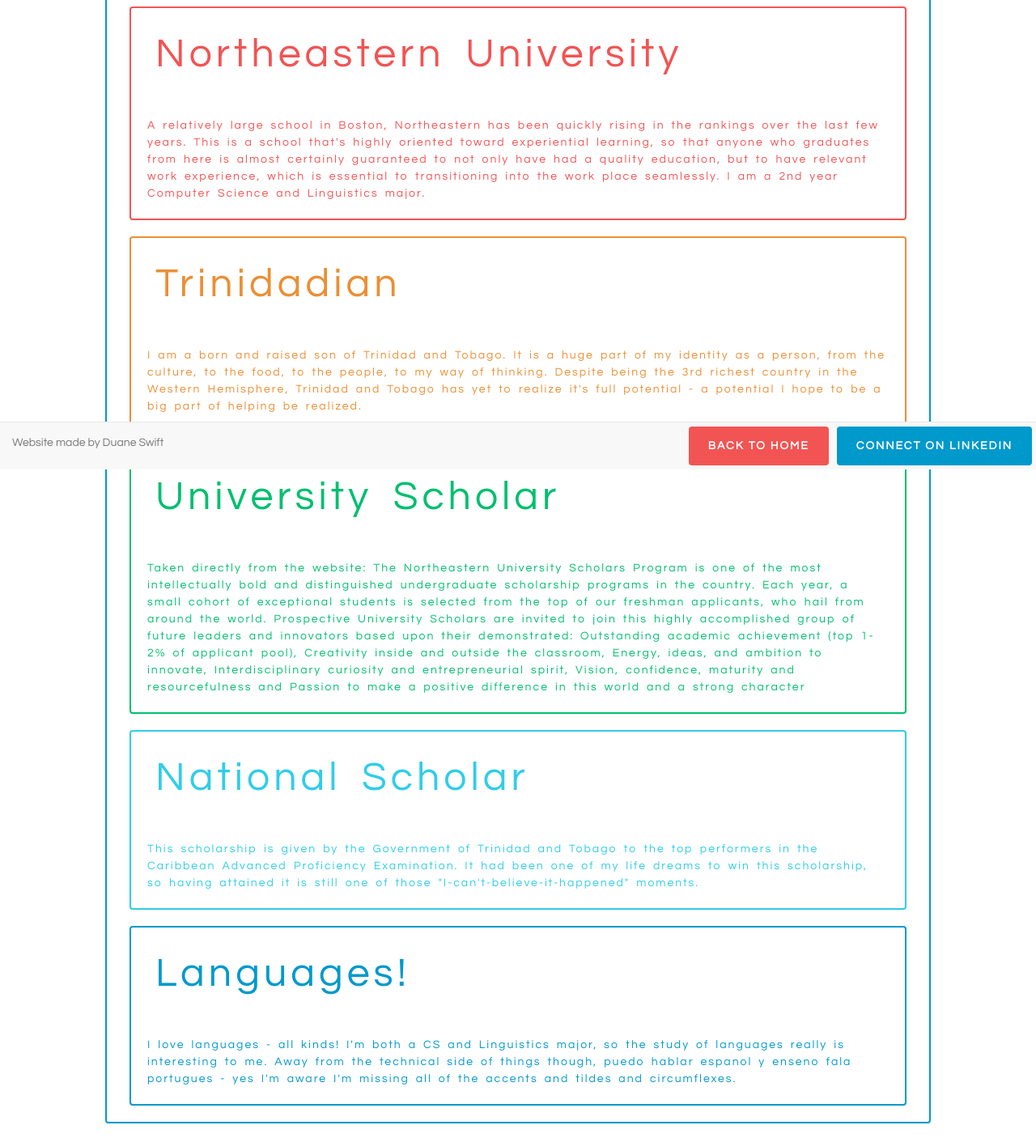
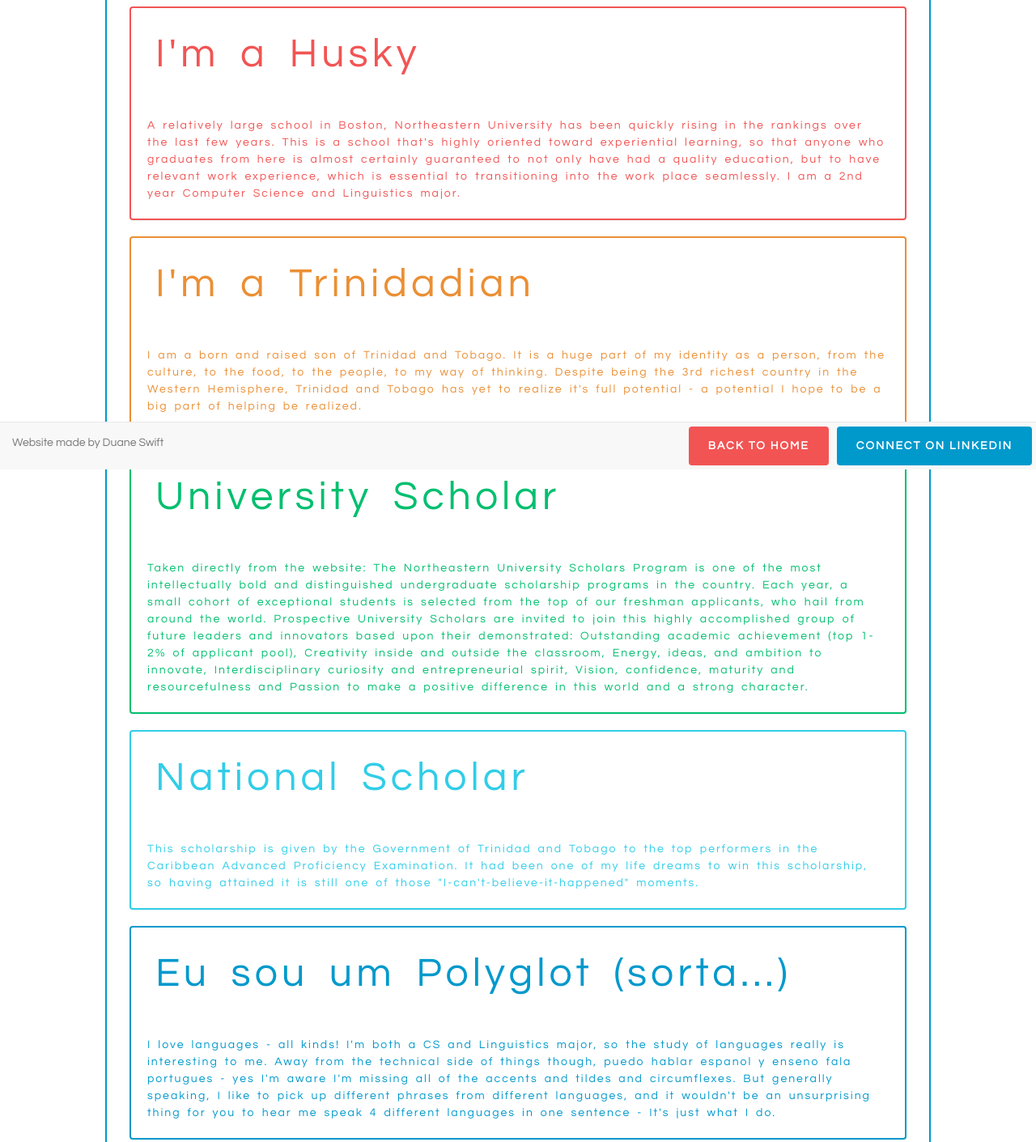
Before and after one commit to DuaneSwift/DuaneSwift.github.io, a plain HTML site: page aboutme.htm in a window 1280 px wide. Shown: the part 220-1631 px from the top of the page at 81% size. Drawn offline with nearby package versions, Linux system fonts and the light colour scheme.

Commit message:
Fixed formatting issues

```diff
--- a/aboutme.htm
+++ b/aboutme.htm
@@ -19,10 +19,10 @@
   <div class="rowe">
 	<div class="panel panel-danger">
   <div class="panel-one">
-    <h3 href = "http://northeastern.edu" class="panel-title">Northeastern University</h3>
+    <h3 href = "http://northeastern.edu" class="panel-title">I'm a Husky</h3>
   </div>
   <div class = "panel-body">
-      A relatively large school in Boston, Northeastern has been quickly rising
+      A relatively large school in Boston, Northeastern University has been quickly rising
 	  in the rankings over the last few years. This is a school that's highly oriented
 	  toward experiential learning, so that anyone who graduates from here is almost
 	  certainly guaranteed to not only have had a quality education, but to have relevant
@@ -33,7 +33,7 @@
   </div>
   <div class="panel panel-warning">
   <div class="panel-two">
-    <h3 href = "https://en.wikipedia.org/wiki/Trinidad_and_Tobago" class="panel-title">Trinidadian</h3>
+    <h3 href = "https://en.wikipedia.org/wiki/Trinidad_and_Tobago" class="panel-title">I'm a Trinidadian</h3>
   </div>
    <div class = "panel-body">
       I am a born and raised son of Trinidad and Tobago. It is a huge part of my identity as a person, from the
@@ -53,7 +53,7 @@
 	  to join this highly accomplished group of future leaders and innovators based upon their demonstrated: Outstanding academic achievement
 	  (top 1-2% of applicant pool), Creativity inside and outside the classroom, Energy, ideas, and ambition to innovate, Interdisciplinary
 	  curiosity and entrepreneurial spirit, Vision, confidence, maturity and resourcefulness and Passion to make a positive difference
-	  in this world and a strong character
+	  in this world and a strong character.
    </div>
   </div>
   <div class="panel panel-info">
@@ -67,11 +67,12 @@
   </div>
   <div class="panel panel-primary">
   <div class="panel-five">
-    <h3 class="panel-title">Languages!</h3>
+    <h3 class="panel-title">Eu sou um Polyglot (sorta...)</h3>
   </div>
   <div class = "panel-body">
       I love languages - all kinds! I'm both a CS and Linguistics major, so the study of languages really is interesting to me. Away from the technical side of things though,
-	  puedo hablar espanol y enseno fala portugues - yes I'm aware I'm missing all of the accents and tildes and circumflexes.
+	  puedo hablar espanol y enseno fala portugues - yes I'm aware I'm missing all of the accents and tildes and circumflexes. But generally speaking, I like to pick up different
+	  phrases from different languages, and it wouldn't be an unsurprising thing for you to hear me speak 4 different languages in one sentence - It's just what I do.
    </div>
   </div>
 </div>
```
